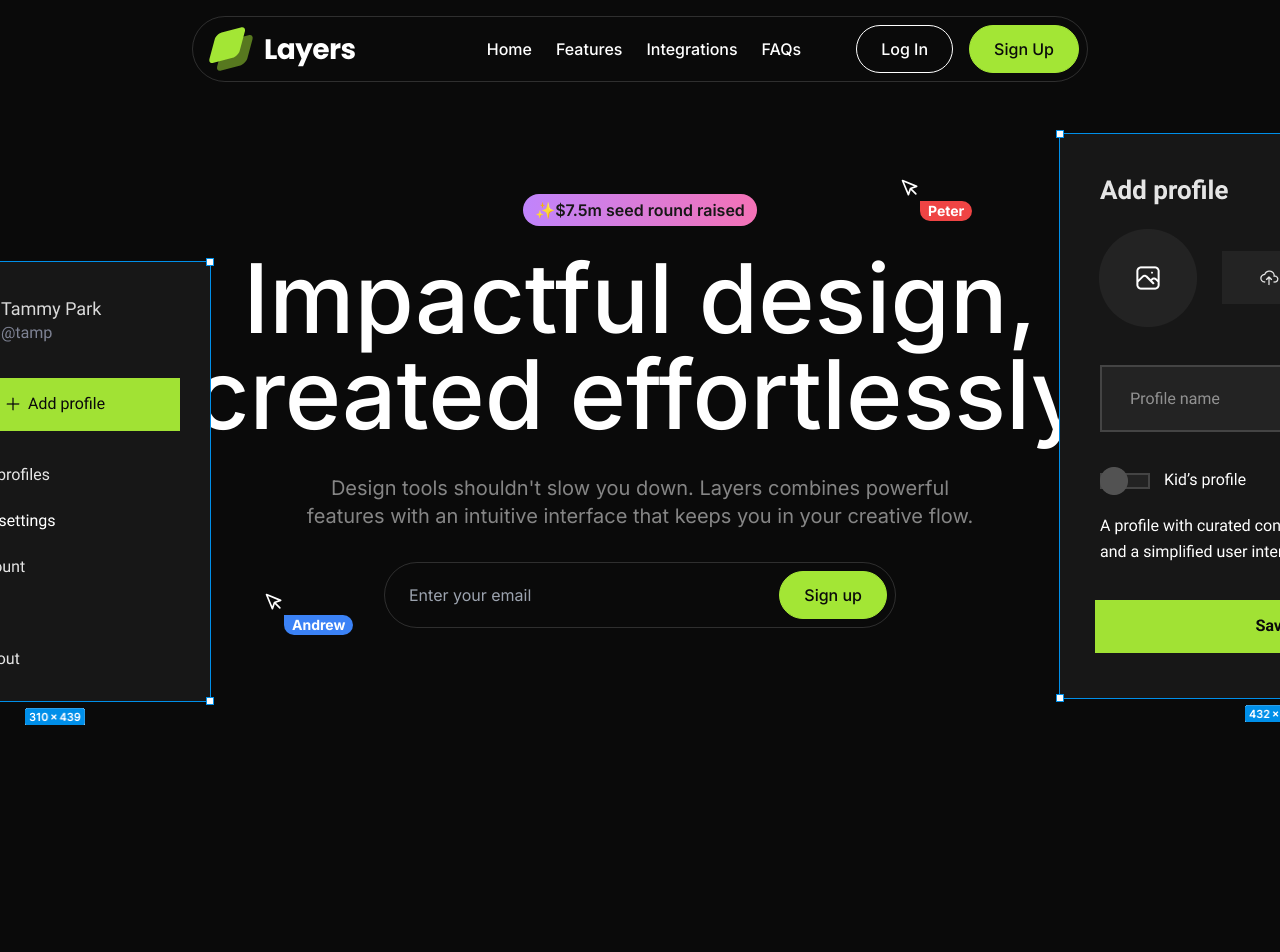
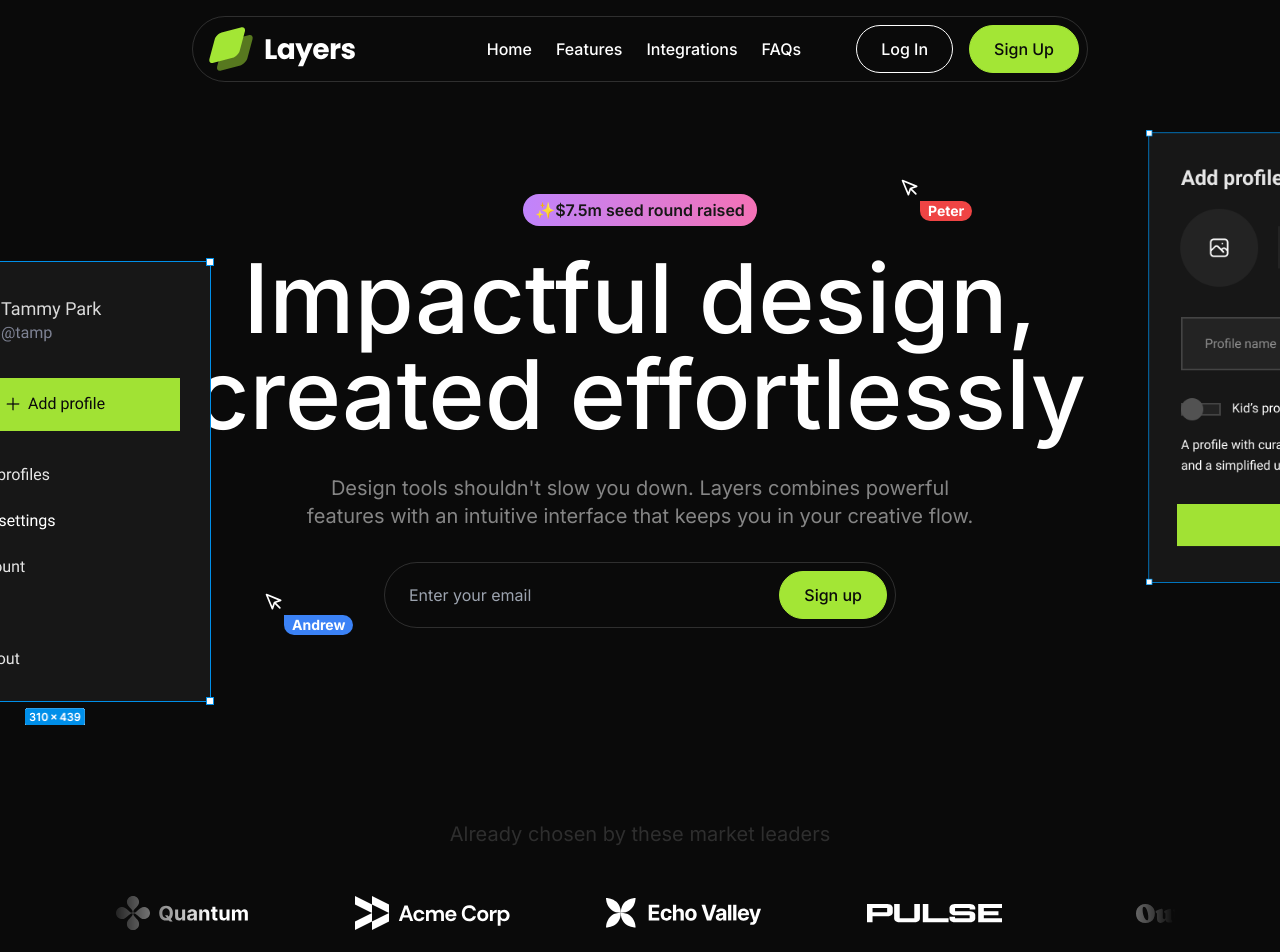
Before and after one commit to priyanshuyxdev/SaaS_landing_page, a Next.js app: page / in a window 1280 px wide. Shown: the top 952 px of the page. Before the commit the page ends 800 px from the top, so only its background shows below. Built offline with nearby package versions, Linux system fonts and the light colour scheme.

Commit message:
logo ticker section

```diff
--- a/src/app/page.tsx
+++ b/src/app/page.tsx
@@ -1,9 +1,11 @@
 import Hero from "@/sections/Hero";
+import LogoTicker from "@/sections/LogoTicker";
 import Navbar from "@/sections/Navbar";
 
 export default function Home() {
     return <>
         <Navbar />
         <Hero />
+        <LogoTicker />
     </>
 }
--- a/src/sections/Hero.tsx
+++ b/src/sections/Hero.tsx
@@ -15,10 +15,12 @@
                     />
                 </div>
 
-                <div className="absolute -right-64 -top-16 hidden lg:block">
+                <div className="absolute -right-64 -top-16 hidden lg:block ">
                     <Image
                     src={designExample2Image}
                     alt="design image"
+                    height={450}
+                    width={350}
                     />
                 </div>
 
@@ -45,7 +47,7 @@
                 </p>
 
                 <form className="flex border border-white/15 rounded-full mt-8 p-2 max-w-lg mx-auto">
-                    <input type="email" placeholder="Enter your email" className="bg-transparent outline-none px-4 w-40  flex-1"/>
+                    <input type="email" placeholder="Enter your email" className="bg-transparent outline-none px-4 flex-1 w-full"/>
 
                     <Button className="whitespace-nowrap " variant="primary" size="sm">Sign up</Button>
                 </form>
--- a/src/sections/LogoTicker.tsx
+++ b/src/sections/LogoTicker.tsx
@@ -6,6 +6,7 @@
 import apexLogo from "@/assets/images/apex.svg";
 import celestialLogo from "@/assets/images/celestial.svg";
 import twiceLogo from "@/assets/images/twice.svg";
+import Image from "next/image";
 
 const logos = [
     { name: "Quantum", image: quantumLogo },
@@ -19,5 +20,22 @@
 ];
 
 export default function LogoTicker() {
-    return <div>Logo Ticker</div>;
+    return (
+        <section className="py-24 overflow-x-clip">
+            <div className="container">
+                <h3 className="text-center text-white/15 text-xl">Already chosen by these market leaders</h3>
+                <div className="mt-12 overflow-hidden [mask-image:linear-gradient(to_right,transparent,black_10%,black_90%,transparent)]">
+                    <div className="flex gap-24 pr-24">
+                        {logos.map((logo) => (
+                            <Image
+                                src={logo.image}
+                                key={logo.name}
+                                alt={logo.name}
+                            />
+                        ))}
+                    </div>
+                </div>
+            </div>
+        </section>
+    );
 }
```
